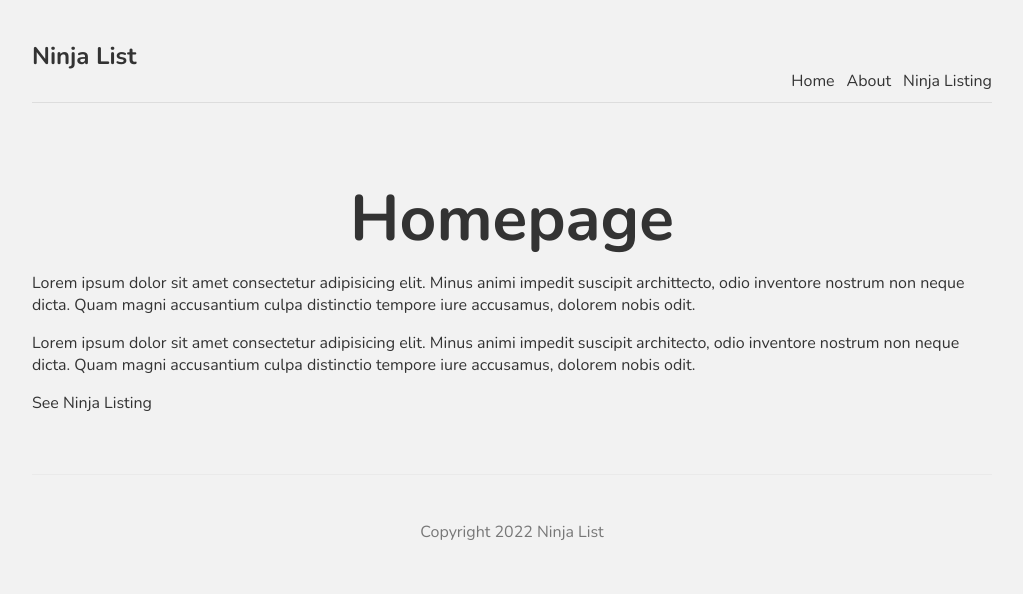
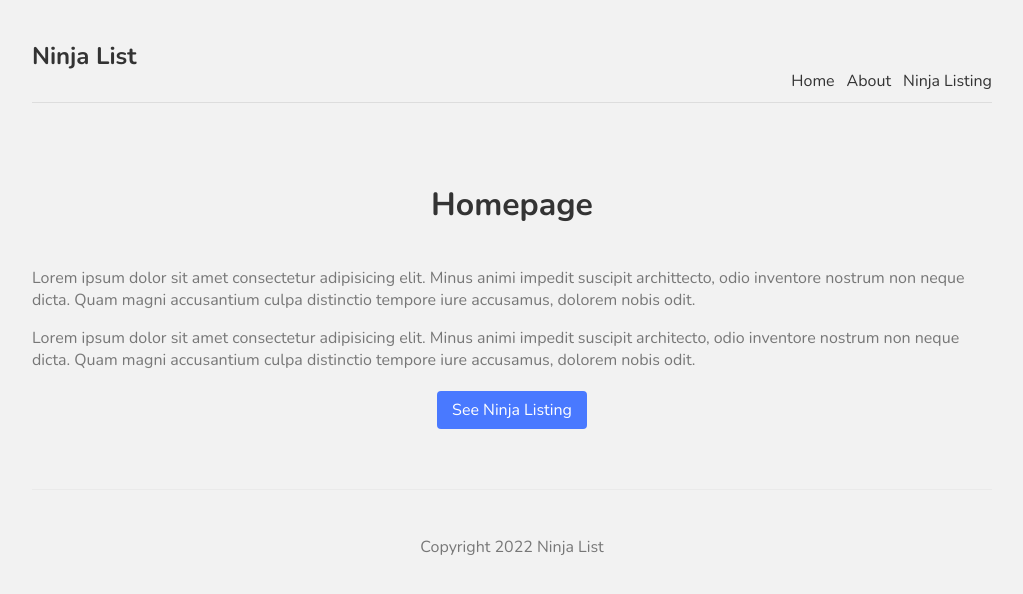
Before and after one commit to ioan-thomas/learn-NextJS, a Next.js app: page / in a window 1280 px wide. Shown: the top 594 px of the page, without its empty margins (128-1151 px from the left). Built offline with nearby package versions, Linux system fonts and the light colour scheme.

Commit message:
feat: custom styling added

```diff
--- a/styles/Home.module.css
+++ b/styles/Home.module.css
@@ -1,122 +1,18 @@
-.container {
-  min-height: 100vh;
-  padding: 0 0.5rem;
-  display: flex;
-  flex-direction: column;
-  justify-content: center;
-  align-items: center;
-}
-
-.main {
-  padding: 5rem 0;
-  flex: 1;
-  display: flex;
-  flex-direction: column;
-  justify-content: center;
-  align-items: center;
-}
-
-.footer {
-  width: 100%;
-  height: 100px;
-  border-top: 1px solid #eaeaea;
-  display: flex;
-  justify-content: center;
-  align-items: center;
-}
-
-.footer img {
-  margin-left: 0.5rem;
-}
-
-.footer a {
-  display: flex;
-  justify-content: center;
-  align-items: center;
-}
-
-.title a {
-  color: #0070f3;
-  text-decoration: none;
-}
-
-.title a:hover,
-.title a:focus,
-.title a:active {
-  text-decoration: underline;
-}
-
 .title {
-  margin: 0;
-  line-height: 1.15;
-  font-size: 4rem;
-}
-
-.title,
-.description {
+  color: #333;
+  padding-bottom: 20px;
   text-align: center;
 }
-
-.description {
-  line-height: 1.5;
-  font-size: 1.5rem;
+.text {
+  color: #777;
 }
-
-.code {
-  background: #fafafa;
-  border-radius: 5px;
-  padding: 0.75rem;
-  font-size: 1.1rem;
-  font-family: Menlo, Monaco, Lucida Console, Liberation Mono, DejaVu Sans Mono,
-    Bitstream Vera Sans Mono, Courier New, monospace;
+.btn {
+  display: block;
+  width: 150px;
+  padding: 8px 0;
+  margin: 20px auto;
+  background: #4979ff;
+  border-radius: 4px;
+  color: white;
+  text-align: center;
 }
-
-.grid {
-  display: flex;
-  align-items: center;
-  justify-content: center;
-  flex-wrap: wrap;
-  max-width: 800px;
-  margin-top: 3rem;
-}
-
-.card {
-  margin: 1rem;
-  flex-basis: 45%;
-  padding: 1.5rem;
-  text-align: left;
-  color: inherit;
-  text-decoration: none;
-  border: 1px solid #eaeaea;
-  border-radius: 10px;
-  transition: color 0.15s ease, border-color 0.15s ease;
-}
-
-.card:hover,
-.card:focus,
-.card:active {
-  color: #0070f3;
-  border-color: #0070f3;
-}
-
-.card h3 {
-  margin: 0 0 1rem 0;
-  font-size: 1.5rem;
-}
-
-.card p {
-  margin: 0;
-  font-size: 1.25rem;
-  line-height: 1.5;
-}
-
-.logo {
-  height: 1em;
-}
-
-@media (max-width: 600px) {
-  .grid {
-    width: 100%;
-    flex-direction: column;
-  }
-}
```
